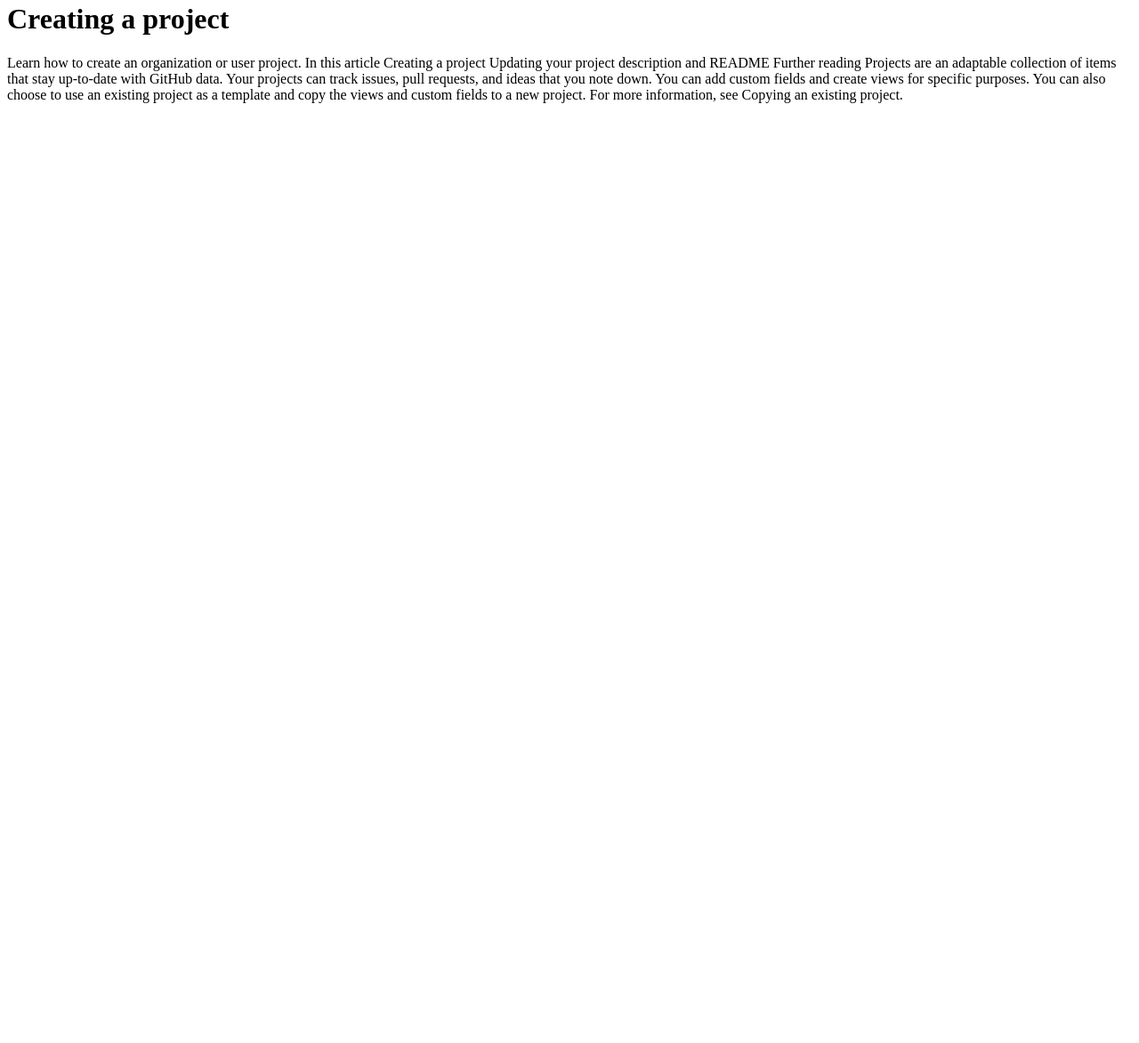
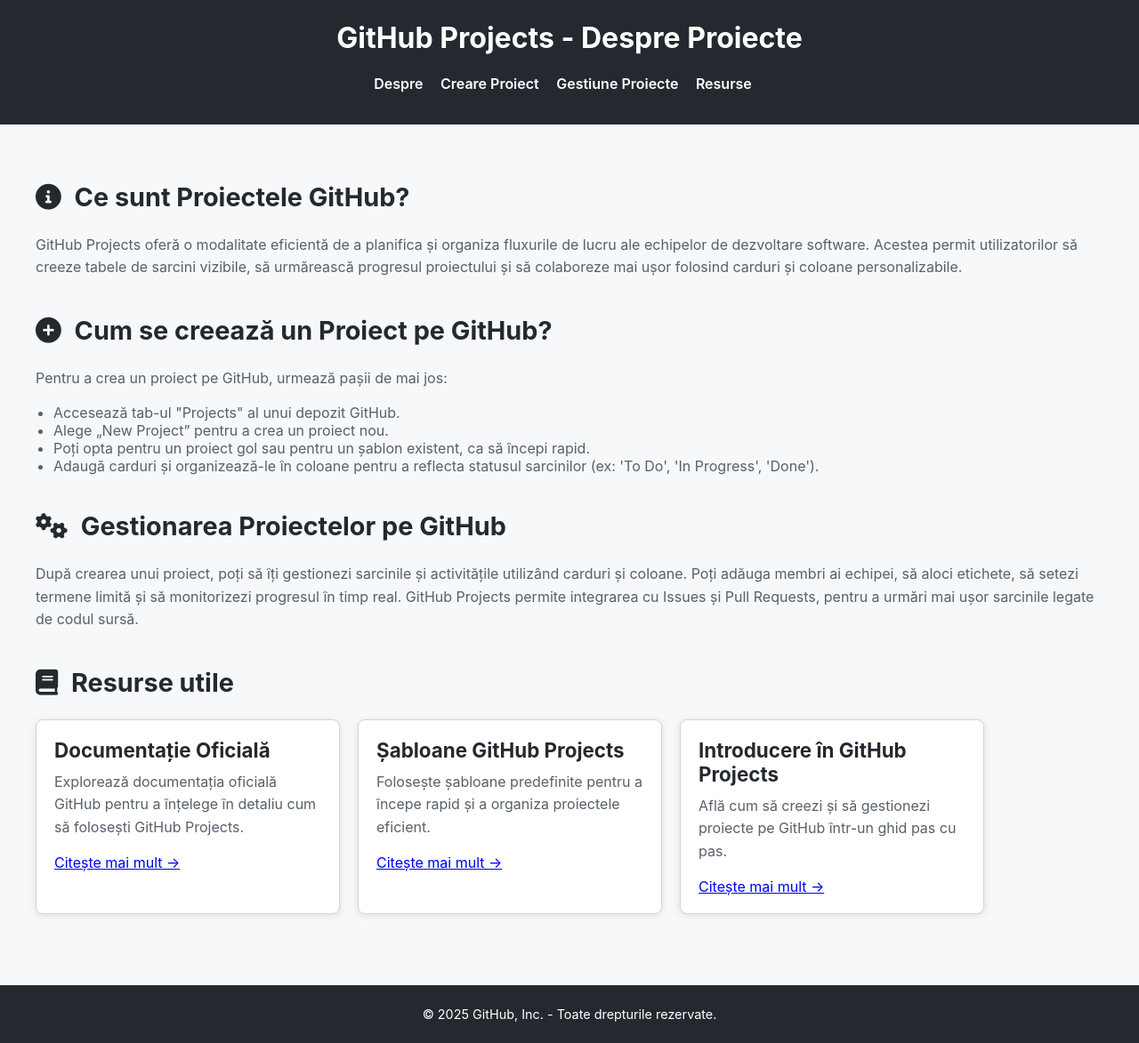
Before and after one commit to valeriu34/studiu-de-caz, a plain HTML site: page index.html in a window 1280 px wide. Shown: the part 18-1191 px from the top of the page at 89% size. Before the commit the page ends 800 px from the top, so only its background shows below. Drawn offline with Linux system fonts and the light colour scheme.

Commit message:
Add files via upload

```diff
--- a/index.html
+++ b/index.html
@@ -1,25 +1,181 @@
 <!DOCTYPE html>
-<html lang="en">
+<html lang="ro">
 <head>
     <meta charset="UTF-8">
     <meta name="viewport" content="width=device-width, initial-scale=1.0">
-    <title>Studiu de caz github</title>
+    <meta name="description" content="Despre GitHub Projects - Planificarea și urmărirea cu proiecte">
+    <title>Despre GitHub Projects</title>
+    <link rel="stylesheet" href="https://cdnjs.cloudflare.com/ajax/libs/font-awesome/6.0.0-beta3/css/all.min.css">
+    <style>
+        body {
+            font-family: -apple-system, BlinkMacSystemFont, "Segoe UI", "Roboto", "Oxygen", "Ubuntu", "Cantarell", "Fira Sans", "Droid Sans", "Helvetica Neue", sans-serif;
+            margin: 0;
+            padding: 0;
+            background-color: #f6f8fa;
+            color: #24292f;
+        }
+
+        header {
+            background-color: #24292f;
+            color: white;
+            padding: 20px;
+            text-align: center;
+        }
+
+        header h1 {
+            font-size: 2rem;
+        }
+
+        nav ul {
+            list-style-type: none;
+            padding: 0;
+            text-align: center;
+        }
+
+        nav ul li {
+            display: inline;
+            margin-right: 15px;
+        }
+
+        nav ul li a {
+            color: white;
+            text-decoration: none;
+            font-weight: 600;
+        }
+
+        nav ul li a:hover {
+            text-decoration: underline;
+        }
+
+        main {
+            padding: 40px 20px;
+            max-width: 1200px;
+            margin: 0 auto;
+        }
+
+        section {
+            margin-bottom: 40px;
+        }
+
+        section h2 {
+            font-size: 1.8rem;
+            color: #24292f;
+        }
+
+        section p {
+            line-height: 1.6;
+            color: #586069;
+        }
+
+        section ul {
+            padding-left: 20px;
+            color: #586069;
+        }
+
+        .card-container {
+            display: flex;
+            flex-wrap: wrap;
+            gap: 20px;
+            justify-content: flex-start;
+        }
+
+        .card {
+            background-color: white;
+            border-radius: 8px;
+            border: 1px solid #d1d5da;
+            width: 100%;
+            max-width: 300px;
+            padding: 20px;
+            box-shadow: 0 2px 8px rgba(0, 0, 0, 0.1);
+            transition: transform 0.3s;
+        }
+
+        .card:hover {
+            transform: translateY(-5px);
+        }
+
+        .card h3 {
+            margin: 0;
+            font-size: 1.4rem;
+        }
+
+        .card p {
+            margin-top: 10px;
+        }
+
+        .footer {
+            background-color: #24292f;
+            color: white;
+            text-align: center;
+            padding: 10px 0;
+            font-size: 0.9rem;
+        }
+
+        .icon {
+            margin-right: 8px;
+        }
+
+    </style>
 </head>
 <body>
-    <div>
-        <h1>Creating a project</h1>
-        <p>
+    <header>
+        <h1>GitHub Projects - Despre Proiecte</h1>
+        <nav>
+            <ul>
+                <li><a href="#despre">Despre</a></li>
+                <li><a href="#creare">Creare Proiect</a></li>
+                <li><a href="#gestiune">Gestiune Proiecte</a></li>
+                <li><a href="#resurse">Resurse</a></li>
+            </ul>
+        </nav>
+    </header>
 
-Learn how to create an organization or user project.
+    <main>
+        <section id="despre">
+            <h2><i class="fas fa-info-circle icon"></i> Ce sunt Proiectele GitHub?</h2>
+            <p>GitHub Projects oferă o modalitate eficientă de a planifica și organiza fluxurile de lucru ale echipelor de dezvoltare software. Acestea permit utilizatorilor să creeze tabele de sarcini vizibile, să urmărească progresul proiectului și să colaboreze mai ușor folosind carduri și coloane personalizabile.</p>
+        </section>
 
-In this article
-Creating a project
-Updating your project description and README
-Further reading
-Projects are an adaptable collection of items that stay up-to-date with GitHub data. Your projects can track issues, pull requests, and ideas that you note down. You can add custom fields and create views for specific purposes.
+        <section id="creare">
+            <h2><i class="fas fa-plus-circle icon"></i> Cum se creează un Proiect pe GitHub?</h2>
+            <p>Pentru a crea un proiect pe GitHub, urmează pașii de mai jos:</p>
+            <ul>
+                <li>Accesează tab-ul "Projects" al unui depozit GitHub.</li>
+                <li>Alege „New Project” pentru a crea un proiect nou.</li>
+                <li>Poți opta pentru un proiect gol sau pentru un șablon existent, ca să începi rapid.</li>
+                <li>Adaugă carduri și organizează-le în coloane pentru a reflecta statusul sarcinilor (ex: 'To Do', 'In Progress', 'Done').</li>
+            </ul>
+        </section>
 
-You can also choose to use an existing project as a template and copy the views and custom fields to a new project. For more information, see Copying an existing project.
-        </p>
-    </div>
+        <section id="gestiune">
+            <h2><i class="fas fa-cogs icon"></i> Gestionarea Proiectelor pe GitHub</h2>
+            <p>După crearea unui proiect, poți să îți gestionezi sarcinile și activitățile utilizând carduri și coloane. Poți adăuga membri ai echipei, să aloci etichete, să setezi termene limită și să monitorizezi progresul în timp real. GitHub Projects permite integrarea cu Issues și Pull Requests, pentru a urmări mai ușor sarcinile legate de codul sursă.</p>
+        </section>
+
+        <section id="resurse">
+            <h2><i class="fas fa-book icon"></i> Resurse utile</h2>
+            <div class="card-container">
+                <div class="card">
+                    <h3>Documentație Oficială</h3>
+                    <p>Explorează documentația oficială GitHub pentru a înțelege în detaliu cum să folosești GitHub Projects.</p>
+                    <a href="https://docs.github.com/en/issues/planning-and-tracking-with-projects" target="_blank">Citește mai mult &rarr;</a>
+                </div>
+                <div class="card">
+                    <h3>Șabloane GitHub Projects</h3>
+                    <p>Folosește șabloane predefinite pentru a începe rapid și a organiza proiectele eficient.</p>
+                    <a href="https://github.com/github/project-management" target="_blank">Citește mai mult &rarr;</a>
+                </div>
+                <div class="card">
+                    <h3>Introducere în GitHub Projects</h3>
+                    <p>Află cum să creezi și să gestionezi proiecte pe GitHub într-un ghid pas cu pas.</p>
+                    <a href="https://docs.github.com/en/github/collaborating-with-issues-and-pull-requests/about-projects" target="_blank">Citește mai mult &rarr;</a>
+                </div>
+            </div>
+        </section>
+    </main>
+
+    <footer class="footer">
+        <p>&copy; 2025 GitHub, Inc. - Toate drepturile rezervate.</p>
+    </footer>
 </body>
 </html>
```
